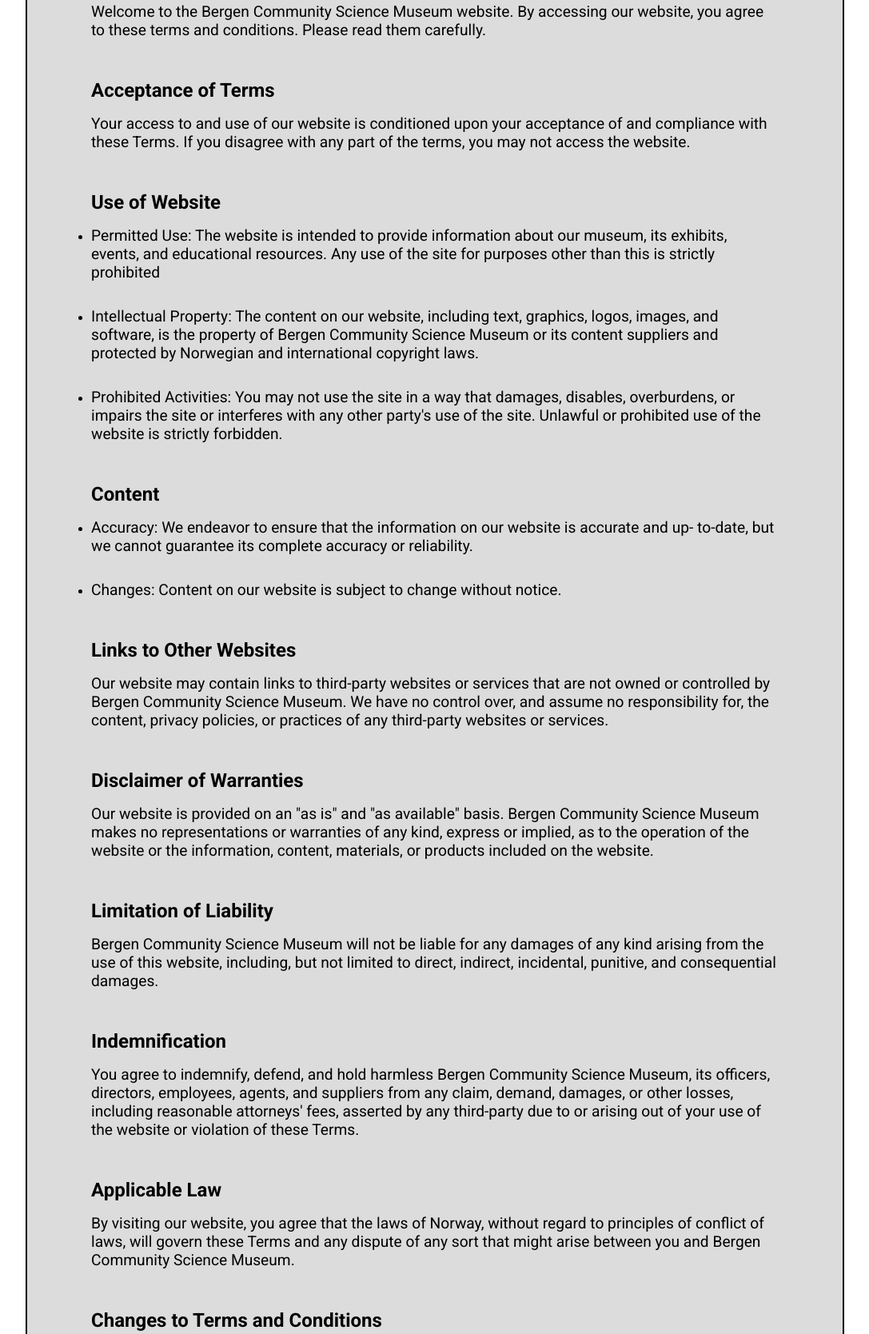
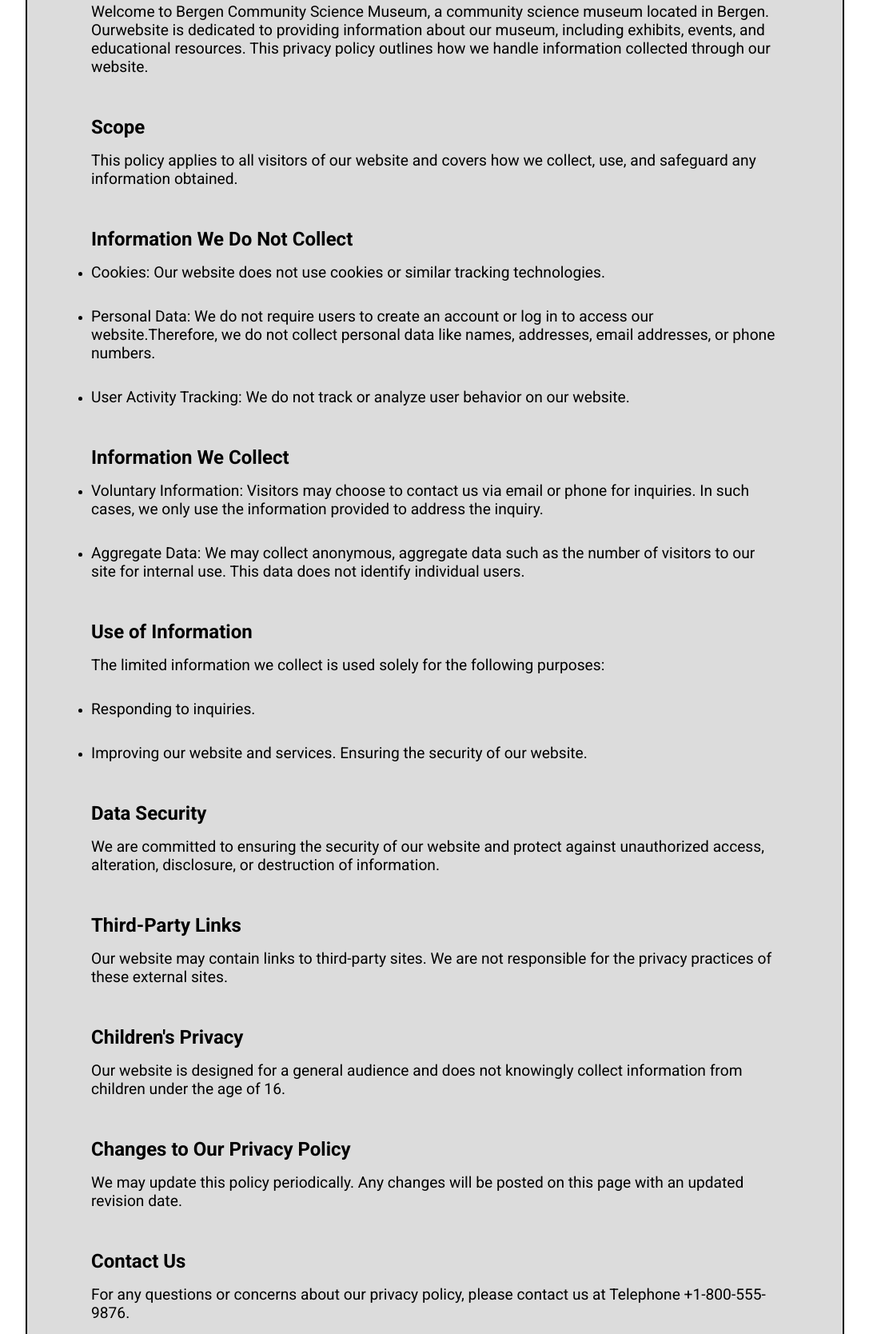
Before and after one commit to olekb2001/Semester-Project, a plain HTML site: page privacy-policy.html in a window 1280 px wide. Shown: the part 335-2003 px from the top of the page at 80% size, without its empty margins (96-1183 px from the left). Drawn offline with nearby package versions, Linux system fonts and the light colour scheme; a web font is replaced by a local one.

Commit message:
changes to privacy policy html

```diff
--- a/privacy-policy.html
+++ b/privacy-policy.html
@@ -32,48 +32,53 @@
     <main>
     <div class="terms-container">
         <div class="terms-content">
-            <h1>Terms and Conditions</h2>
+            <h1>Privacy Policy</h2>
             <h4>Last Updated: [09.01.23]</h4>
             <br>
             <h2>Introduction</h2>
-            <p>Welcome to the Bergen Community Science Museum website. By accessing our website, you agree to these terms and conditions. Please read them carefully.</p>
+            <p>Welcome to Bergen Community Science Museum, a community science museum located in Bergen. Ourwebsite is dedicated to providing information about our museum, including exhibits, events, and educational resources. This privacy policy outlines how we handle information collected through our website.</p>
             <br>
-            <h2>Acceptance of Terms</h2>
-            <p>Your access to and use of our website is conditioned upon your acceptance of and compliance with these Terms. If you disagree with any part of the terms, you may not access the website.</p>
+            <h2>Scope</h2>
+            <p>This policy applies to all visitors of our website and covers how we collect, use, and safeguard any information obtained.</p>
             <br>
-            <h2>Use of Website</h2>
+            <h2>Information We Do Not Collect</h2>
             <ul>
-                <li><p>Permitted Use: The website is intended to provide information about our museum, its exhibits, events, and educational resources. Any use of the site for purposes other than this is strictly prohibited</p></li>
-                <li><p>Intellectual Property: The content on our website, including text, graphics, logos, images, and software, is the property of Bergen Community Science Museum or its content suppliers and protected by Norwegian and international copyright laws.</p></li>
-                <li><p>Prohibited Activities: You may not use the site in a way that damages, disables, overburdens, or impairs the site or interferes with any other party's use of the site. Unlawful or prohibited use of the website is strictly forbidden.</p></li>
+                <li><p>Cookies: Our website does not use cookies or similar tracking technologies.</p></li>
+                <li><p>Personal Data: We do not require users to create an account or log in to access our website.Therefore, we do not collect personal data like names, addresses, email addresses, or phone numbers.</p></li>
+                <li><p>User Activity Tracking: We do not track or analyze user behavior on our website.</p></li>
             </ul>
             <br>
-            <h2>Content</h2>
+            <h2>Information We Collect</h2>
             <ul>
-                <li><p>Accuracy: We endeavor to ensure that the information on our website is accurate and up- to-date, but we cannot guarantee its complete accuracy or reliability.</p></li>
-                <li><p> Changes: Content on our website is subject to change without notice.</p></li>
+                <li><p> Voluntary Information: Visitors may choose to contact us via email or phone for inquiries. In such cases, we only use the information provided to address the inquiry.</p></li>
+                <li><p> Aggregate Data: We may collect anonymous, aggregate data such as the number of visitors to our site for internal use. This data does not identify individual users.</p></li>
             </ul>
             <br>
-            <h2>Links to Other Websites</h2>
-            <p>Our website may contain links to third-party websites or services that are not owned or controlled by Bergen Community Science Museum. We have no control over, and assume no responsibility for, the content, privacy policies, or practices of any third-party websites or services.</p>
+            <h2>Use of Information</h2>
+            <p>The limited information we collect is used solely for the following purposes:</p>
+            <ul>
+                <li><p>Responding to inquiries.</p></li>
+                <li><p>Improving our website and services. Ensuring the security of our website.</p></li>
+            </ul>
             <br>
-            <h2>Disclaimer of Warranties</h2>
-            <p>Our website is provided on an "as is" and "as available" basis. Bergen Community Science Museum makes no representations or warranties of any kind, express or implied, as to the operation of the website or the information, content, materials, or products included on the website.</p>
+            <h2>Data Security</h2>
+            <p>We are committed to ensuring the security of our website and protect against unauthorized access, alteration, disclosure, or destruction of information.</p>
             <br>
-            <h2>Limitation of Liability</h2>
-            <p>Bergen Community Science Museum will not be liable for any damages of any kind arising from the use of this website, including, but not limited to direct, indirect, incidental, punitive, and consequential damages.</p>
+            <h2>Third-Party Links</h2>
+            <p>Our website may contain links to third-party sites. We are not responsible for the privacy practices of these external sites.</p>
             <br>
-            <h2>Indemnification</h2>
-            <p>You agree to indemnify, defend, and hold harmless Bergen Community Science Museum, its officers, directors, employees, agents, and suppliers from any claim, demand, damages, or other losses, including reasonable attorneys' fees, asserted by any third-party due to or arising out of your use of the website or violation of these Terms.</p>
+            <h2>Children's Privacy</h2>
+            <p>Our website is designed for a general audience and does not knowingly collect information from children under the age of 16.
+            </p>
             <br>
-            <h2>Applicable Law</h2>
-            <p>By visiting our website, you agree that the laws of Norway, without regard to principles of conflict of laws, will govern these Terms and any dispute of any sort that might arise between you and Bergen Community Science Museum.</p>
+            <h2>Changes to Our Privacy Policy</h2>
+            <p>We may update this policy periodically. Any changes will be posted on this page with an updated revision date.</p>
             <br>
-            <h2>Changes to Terms and Conditions</h2>
-            <p>We reserve the right to make changes to our website, policies, and these Terms at any time. If anyof these conditions shall be deemed invalid, void, or for any reason unenforceable, that condition shall be deemed severable and shall not affect the validity and enforceability of any remaining condition.</p>
+            <h2>Contact Us</h2>
+            <p>For any questions or concerns about our privacy policy, please contact us at Telephone +1-800-555-9876.</p>
             <br>
-            <h2>Contact information</h2>
-            <p>For any questions regarding these Terms, please contact us at Telephone: +1-800-555-9876.</p>
+            <h2>Governing Law</h2>
+            <p>This privacy policy is governed by Norwegian law.</p>
         </div>
     </div>
     </main>
```
